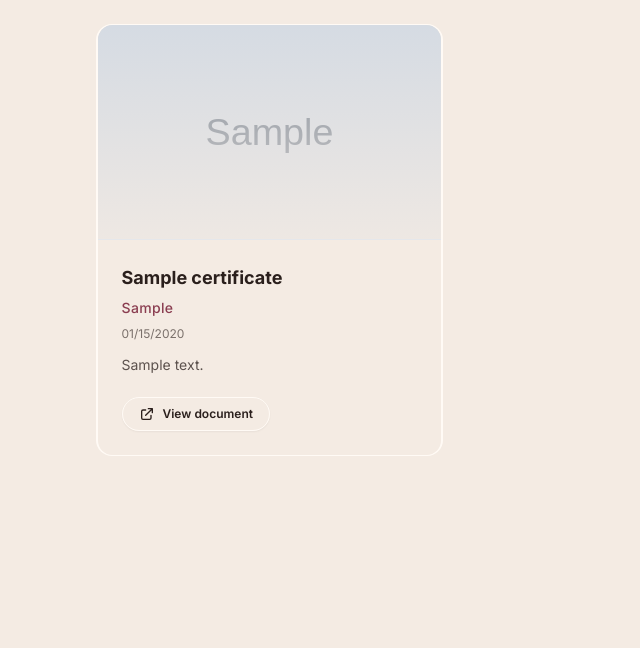
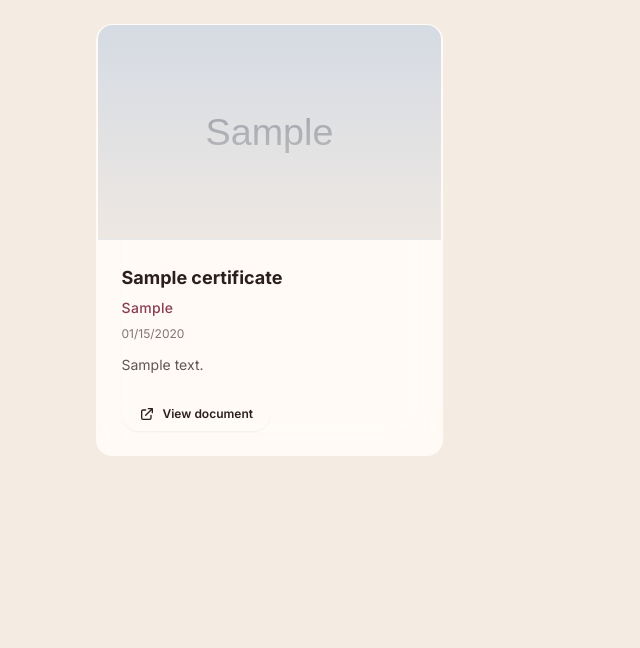
Before and after one commit to rasulbek647/my_portfolio, a Django app: page / in a window 1280 px wide. Shown: the part 4109-4757 px from the top of the page, without its empty margins (0-640 px from the left). Run offline with Django 5.2, Linux system fonts and the light colour scheme; data comes from the database, SQL or seed files in the repository; tables that the repository leaves empty hold one stand-in row (values such as "Sample post"); grey boxes marked "Sample" are stand-in pictures; some libraries are stand-ins or nearby versions.

Commit message:
style: fix certificate cards blending into background

```diff
--- a/templates/resume/home.html
+++ b/templates/resume/home.html
@@ -525,7 +525,7 @@
              style="background: radial-gradient(400px circle at var(--mouse-x, 50%) var(--mouse-y, 50%), var(--color-accent, #a855f7), transparent 40%);"></div>
 
         <!-- Main Card Inner Content -->
-        <article class="relative z-10 flex h-full flex-col overflow-hidden rounded-[calc(1rem-1.5px)] bg-themeBg transition duration-500">
+        <article class="relative z-10 flex h-full flex-col overflow-hidden rounded-[calc(1rem-1.5px)] bg-themeSurface/40 backdrop-blur-xl transition duration-500">
 
           <!-- Subtle Inner Background Tint -->
           <div class="absolute inset-0 opacity-0 group-hover:opacity-[0.12] transition-opacity duration-500 pointer-events-none z-0"
```
